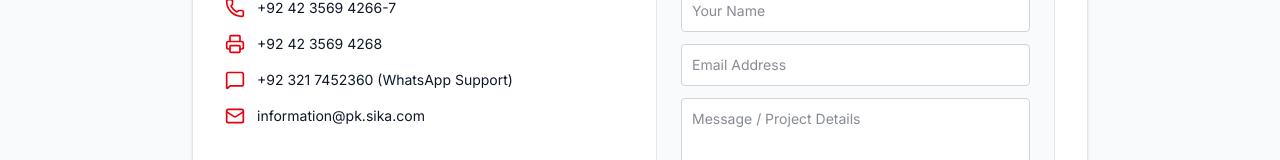
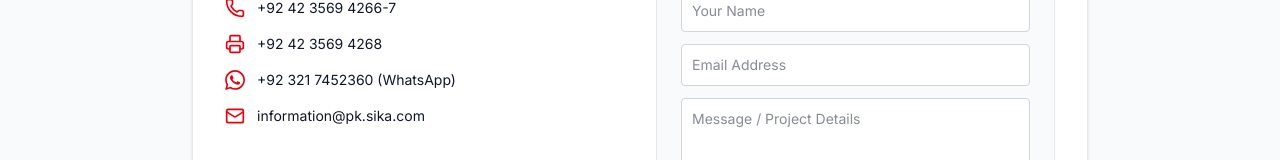
Before and after one commit to farhanali157/sika-ecommerce, a Next.js app: page /contact in a window 1280 px wide. Shown: the part 417-577 px from the top of the page. Built offline with nearby package versions, Linux system fonts and the light colour scheme; no server answers; the database is empty.

Commit message:
fix: Contact Us is now linked properly

```diff
--- a/src/app/contact/page.tsx
+++ b/src/app/contact/page.tsx
@@ -1,4 +1,4 @@
-import { MapPin, Phone, Printer, MessageSquare, Mail } from "lucide-react";
+import { MapPin, Phone, Printer, Mail } from "lucide-react";
 
 export default function ContactUsPage() {
   return (
@@ -34,8 +34,10 @@
                 <span>+92 42 3569 4268</span>
               </div>
               <div className="flex items-center space-x-3">
-                <MessageSquare className="h-5 w-5 text-red-600 shrink-0" />
-                <span>+92 321 7452360 (WhatsApp Support)</span>
+                <svg className="h-5 w-5 text-red-600 fill-current shrink-0" viewBox="0 0 24 24">
+                  <path d="M.057 24l1.687-6.163c-1.041-1.804-1.588-3.849-1.587-5.946.003-6.556 5.338-11.891 11.893-11.891 3.181.001 6.167 1.24 8.413 3.488 2.245 2.248 3.481 5.236 3.48 8.414-.003 6.557-5.338 11.892-11.893 11.892-1.99-.001-3.951-.5-5.688-1.448l-6.305 1.654zm6.597-3.807c1.676.995 3.276 1.591 5.392 1.592 5.448 0 9.886-4.434 9.889-9.885.002-5.462-4.415-9.89-9.881-9.892-5.452 0-9.887 4.434-9.889 9.884-.001 2.225.651 3.891 1.746 5.634l-.999 3.648 3.742-.981zm11.387-5.464c-.074-.124-.272-.198-.57-.347-.297-.149-1.758-.868-2.031-.967-.272-.099-.47-.149-.669.149-.198.297-.768.967-.941 1.165-.173.198-.347.223-.644.074-.297-.149-1.255-.462-2.39-1.475-.883-.788-1.48-1.761-1.653-2.059-.173-.297-.018-.458.13-.606.134-.133.297-.347.446-.521.151-.172.2-.296.3-.495.099-.198.05-.372-.025-.521-.075-.148-.669-1.611-.916-2.206-.242-.579-.487-.501-.669-.51l-.57-.01c-.198 0-.52.074-.792.372s-1.04 1.016-1.04 2.479 1.065 2.876 1.213 3.074c.149.198 2.095 3.2 5.076 4.487.709.306 1.263.489 1.694.626.712.226 1.36.194 1.872.118.571-.085 1.758-.719 2.006-1.413.248-.695.248-1.29.173-1.414z"/>
+                </svg>
+                <span>+92 321 7452360 (WhatsApp)</span>
               </div>
               <div className="flex items-center space-x-3">
                 <Mail className="h-5 w-5 text-red-600 shrink-0" />
```
